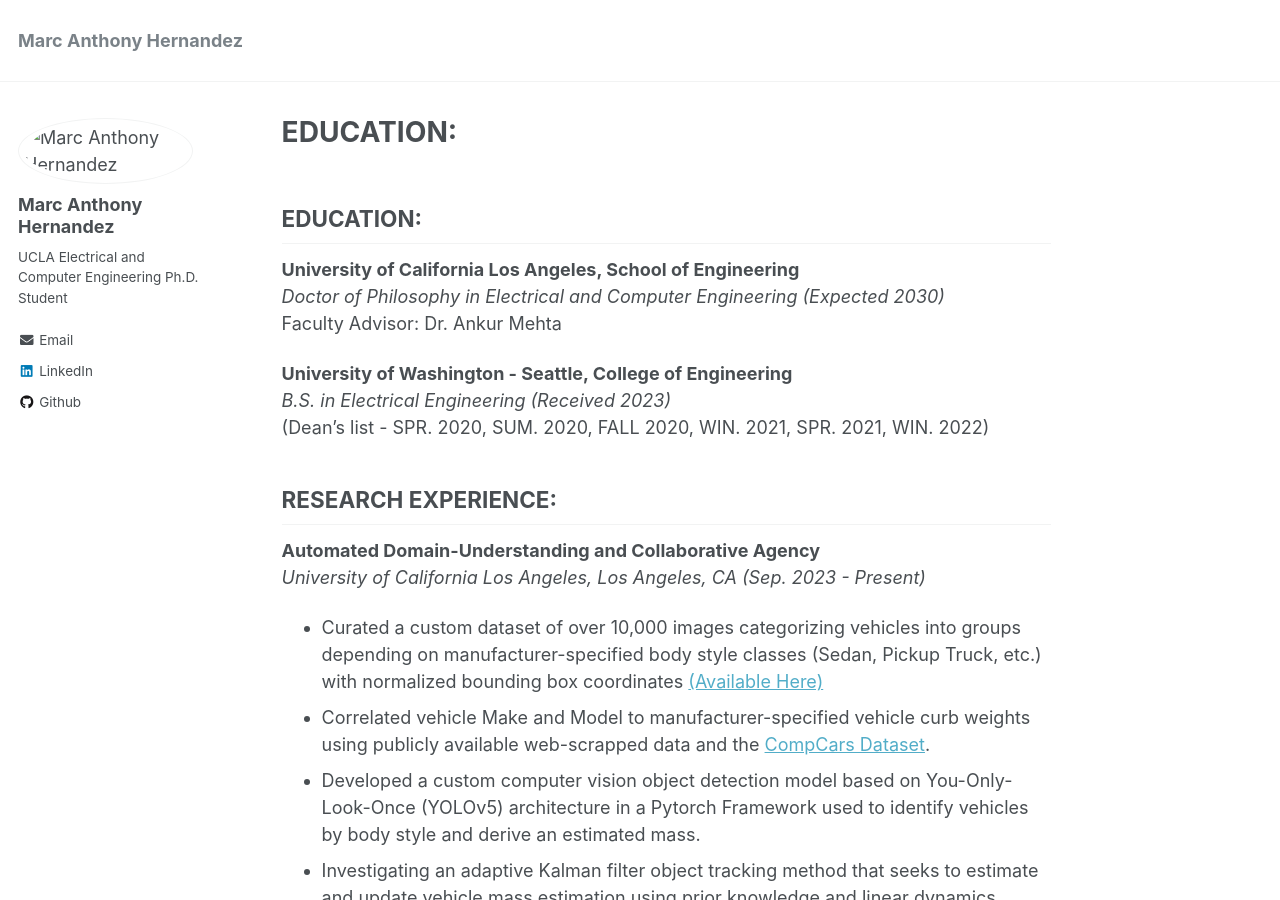
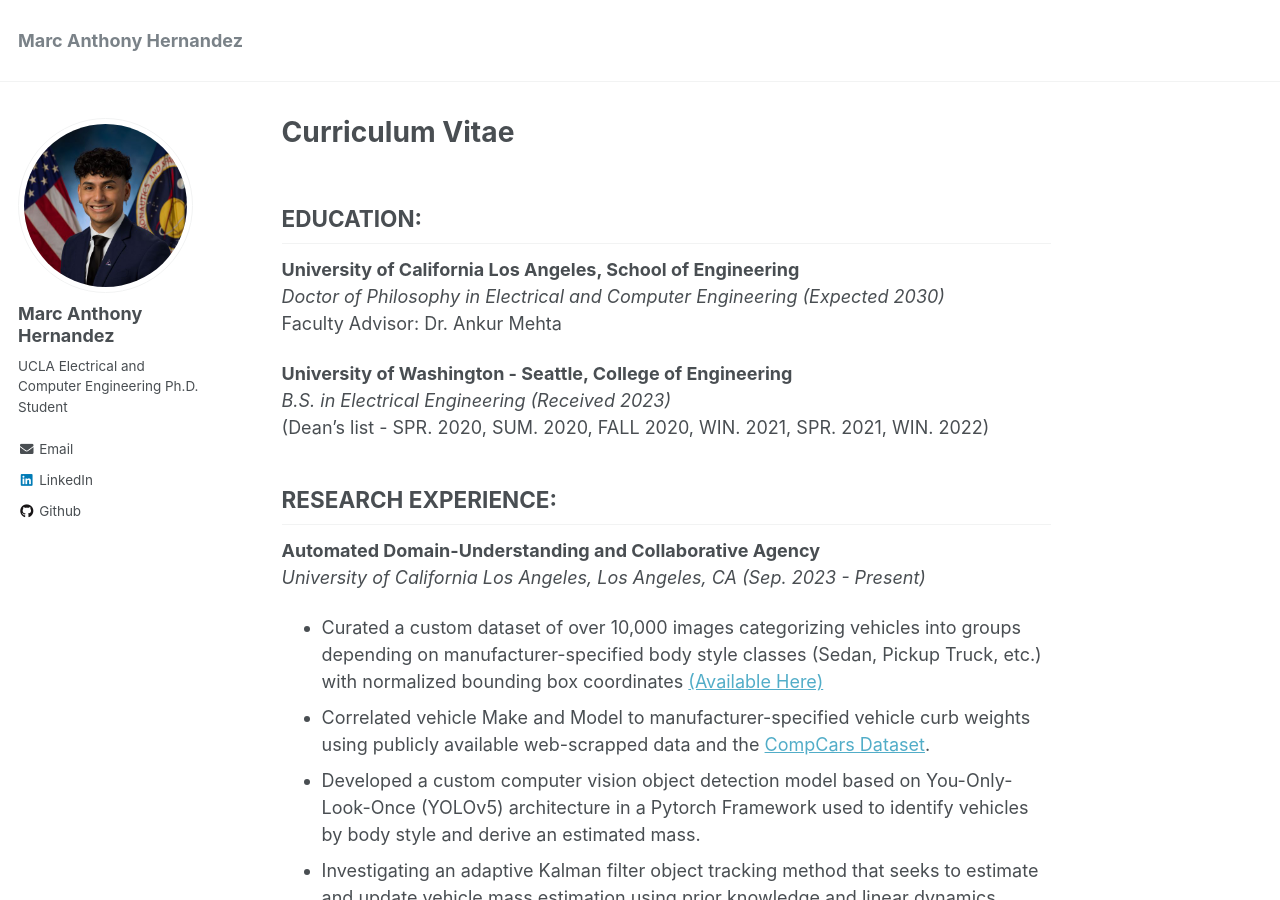
Before and after one commit to astronandez/astronandez.github.io, a Jekyll site: the page built from _pages/about.md, in a window 1280 px wide and 900 px high. Built offline with Jekyll 4.4.1, drawn with Linux system fonts in a browser that asks for light colours; our own code applies the rules of GitHub Pages for plain Markdown files.

Commit message:
image resize

```diff
--- a/_config.yml
+++ b/_config.yml
@@ -81,7 +81,7 @@ analytics:
 # Site Author
 author:
   name             : "Marc Anthony Hernandez"
-  avatar           : "IMG_4276.png"
+  avatar           : "profile_photo.jpg"
   bio              : "UCLA Electrical and Computer Engineering Ph.D. Student"
   location         :
   employer         :
--- a/_pages/about.md
+++ b/_pages/about.md
@@ -1,6 +1,6 @@
 ---
 permalink: /\
-title:
+title: "Curriculum Vitae"
 excerpt: "About me"
 author_profile: true
 redirect_from:
```
Also changed, not shown: images/profile_photo.jpg (added).
